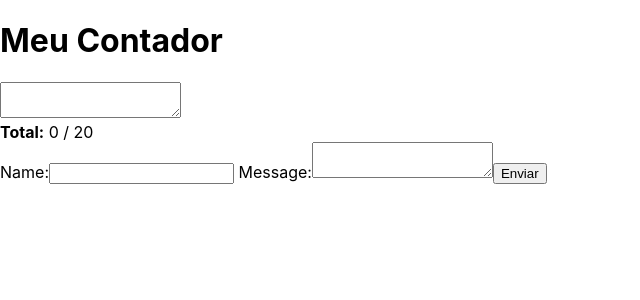
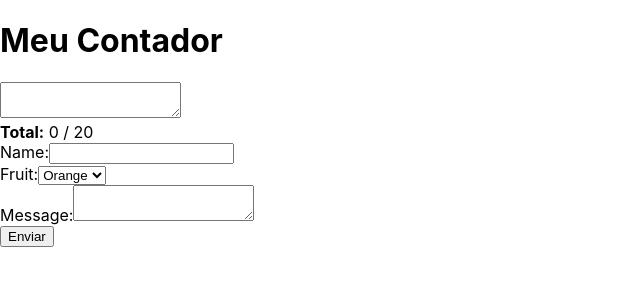
Before and after one commit to treinaweb/treinaweb-react-introducao, a React (Create React App) app: page / in a window 1280 px wide. Shown: the top 300 px of the page, without its empty margins (0-640 px from the left). Built offline with nearby package versions, Linux system fonts and the light colour scheme.

Commit message:
aula-06-03

```diff
--- a/src/MyForm.js
+++ b/src/MyForm.js
@@ -6,8 +6,15 @@
 
         this.state = {
             name: '',
+            fruit: 'orange',
             message: ''
         }
+
+        this.fruits = [
+            {'name': 'Apple', 'value': 'apple'},
+            {'name': 'Banana', 'value': 'banana'},
+            {'name': 'Orange', 'value': 'orange'}
+        ];
 
         this.handleChange = this.handleChange.bind(this);
     }
@@ -22,14 +29,28 @@
         const { state } = this;
         return (
             <form>
+                <div>
                     <label>
                         Name:
                         <input type="text" name="name" value={state.name} onChange={this.handleChange} /> {state.name}
                     </label>
+                </div>
+                <div>
+                    <label>
+                        Fruit:
+                        <select value={state.fruit}>
+                            {
+                                this.fruits.map(fruit => <option value={fruit.value} >{fruit.name}</option>)
+                            }
+                        </select>
+                    </label>
+                </div>
+                <div>
                     <label>
                         Message:
                         <textarea value={state.message} />
                     </label>
+                </div>
                 <input type="submit" value="Enviar" />
             </form>
         )
```
Lines whose indentation alone changed are shown as unchanged.
